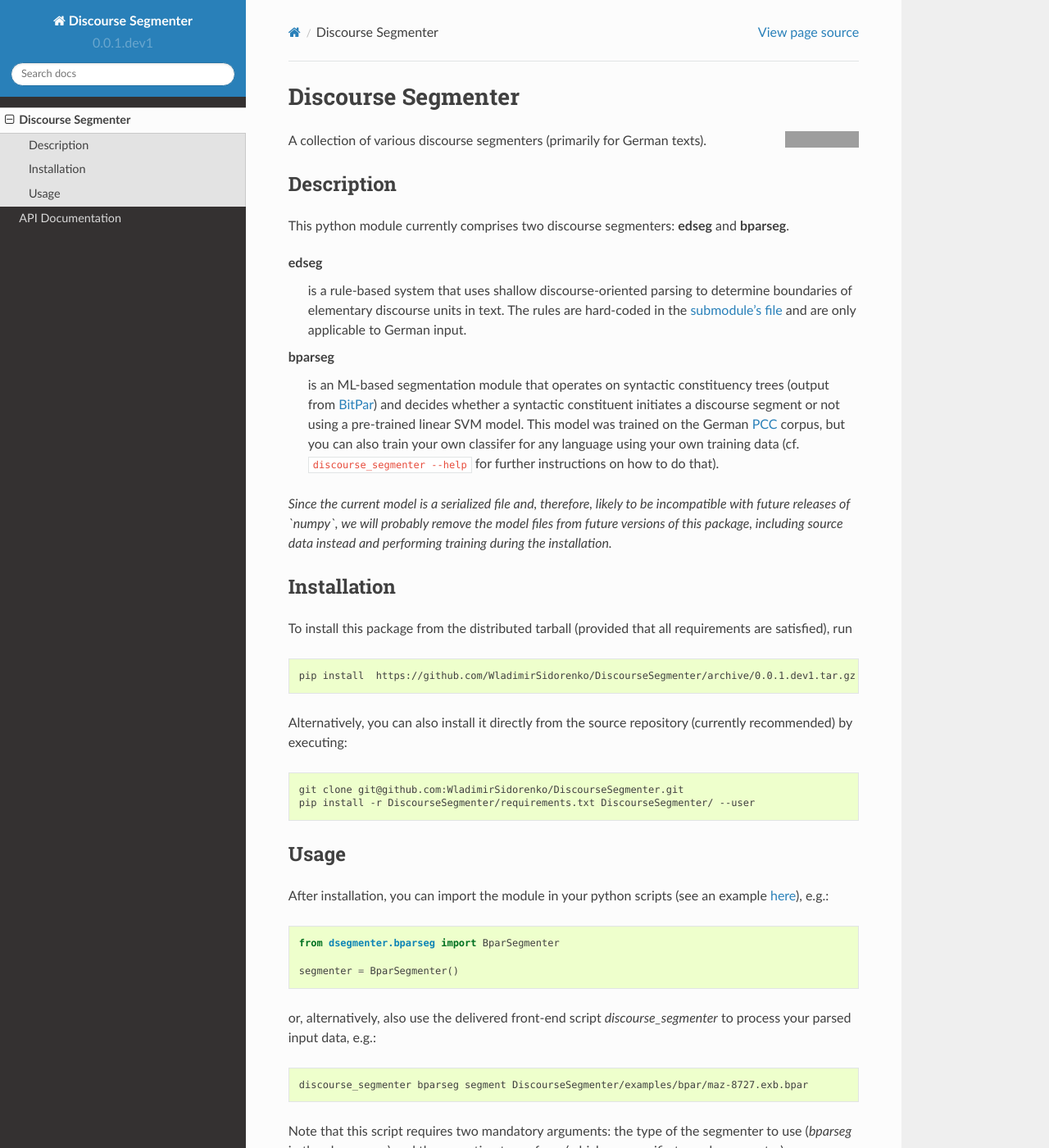
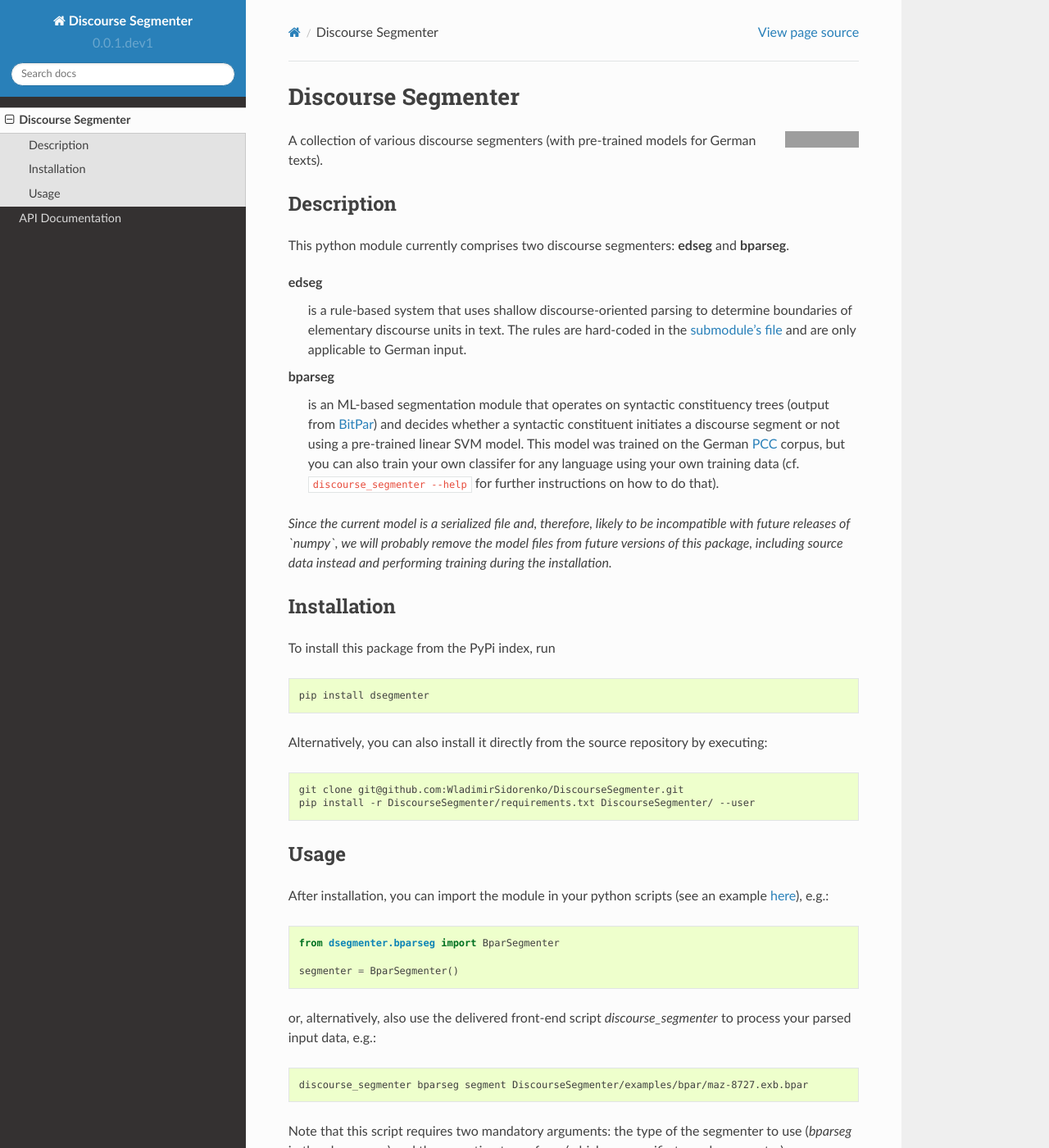
Before and after one commit to discourse-lab/DiscourseSegmenter, a Sphinx documentation site: the page built from docs/README.rst, in a window 1280 px wide and 1400 px high. Shown: the whole window at 82% size. Built offline with Sphinx 7.4.7 and the Read the Docs theme 2.0.0, drawn with Linux system fonts in a browser that asks for light colours; grey boxes are pictures that could not be loaded.

Commit message:
documentation updated

```diff
--- a/README.rst
+++ b/README.rst
@@ -2,12 +2,12 @@
 Discourse Segmenter
 ===================
 
-.. image:: https://img.shields.io/badge/license-BSD-blue.svg
-   :alt: BSD License
+.. image:: https://img.shields.io/badge/license-MIT-blue.svg
+   :alt: MIT License
    :align: right
    :target: http://opensource.org/licenses/MIT
 
-A collection of various discourse segmenters (primarily for German texts).
+A collection of various discourse segmenters (with pre-trained models for German texts).
 
 Description
 ===========
@@ -35,15 +35,14 @@ This python module currently comprises two discourse segmenters:
 Installation
 ============
 
-To install this package from the distributed tarball (provided that
-all requirements are satisfied), run
+To install this package from the PyPi index, run
 
 .. code-block:: shell
 
-    pip install  https://github.com/WladimirSidorenko/DiscourseSegmenter/archive/0.0.1.dev1.tar.gz
+    pip install dsegmenter
 
 Alternatively, you can also install it directly from the source
-repository (currently recommended) by executing:
+repository by executing:
 
 .. code-block:: shell
 
--- a/docs/header.rst
+++ b/docs/header.rst
@@ -2,9 +2,9 @@
 Discourse Segmenter
 ===================
 
-.. image:: _static/vibe-d.svg
-   :alt: BSD License
+.. image:: https://img.shields.io/badge/license-MIT-blue.svg
+   :alt: MIT License
    :align: right
    :target: http://opensource.org/licenses/MIT
 
-A collection of various discourse segmenters (primarily for German texts).
+A collection of various discourse segmenters (with pre-trained models for German texts).
```
